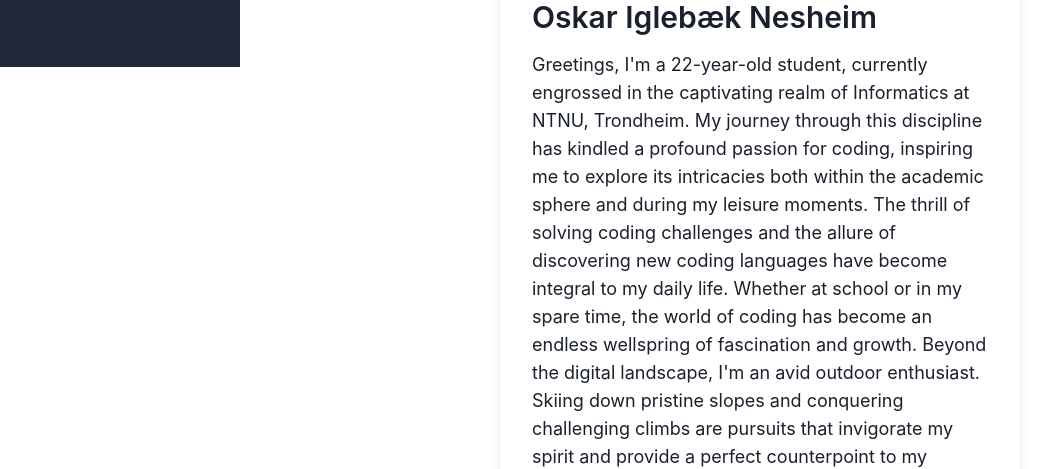
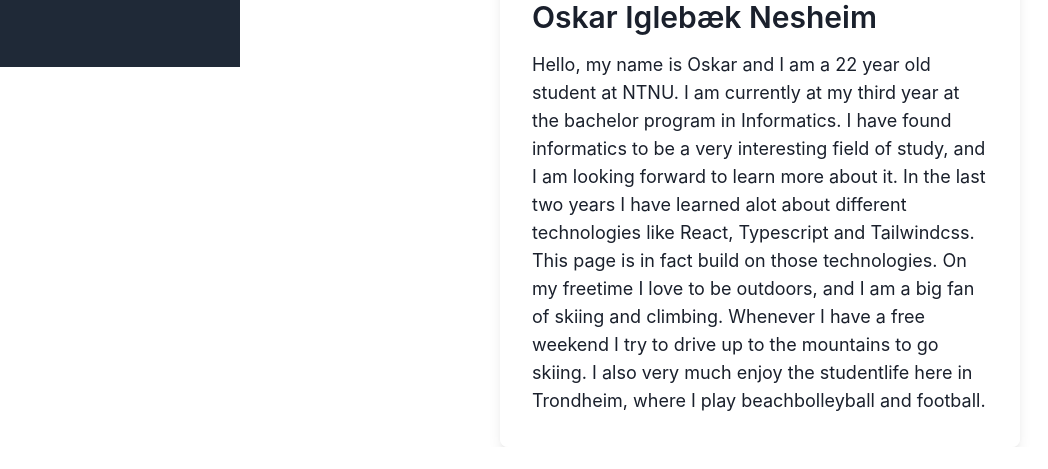
Before and after one commit to oskarnesheim/CV_page, a React (Vite) app: page /#/ in a window 1280 px wide. Shown: the part 733-1202 px from the top of the page, without its empty margins (0-1048 px from the left). After the commit the page ends 1180 px from the top, so only its background shows below. Built offline with nearby package versions, Linux system fonts and the light colour scheme.

Commit message:
refactor: personal text

```diff
--- a/src/About.tsx
+++ b/src/About.tsx
@@ -15,21 +15,17 @@ function About() {
           />
           <h1 className="text-3xl font-semibold mb-4">Oskar Iglebæk Nesheim</h1>
           <p className="text-lg">
-            Greetings, I'm a 22-year-old student, currently engrossed in the
-            captivating realm of Informatics at NTNU, Trondheim. My journey
-            through this discipline has kindled a profound passion for coding,
-            inspiring me to explore its intricacies both within the academic
-            sphere and during my leisure moments. The thrill of solving coding
-            challenges and the allure of discovering new coding languages have
-            become integral to my daily life. Whether at school or in my spare
-            time, the world of coding has become an endless wellspring of
-            fascination and growth. Beyond the digital landscape, I'm an avid
-            outdoor enthusiast. Skiing down pristine slopes and conquering
-            challenging climbs are pursuits that invigorate my spirit and
-            provide a perfect counterpoint to my academic endeavors. In essence,
-            my journey combines the excitement of coding with the exhilaration
-            of outdoor pursuits, forging a path of balanced exploration and
-            continual learning. Best regards, [Your Name]
+            Hello, my name is Oskar and I am a 22 year old student at NTNU. I am
+            currently at my third year at the bachelor program in Informatics. I
+            have found informatics to be a very interesting field of study, and
+            I am looking forward to learn more about it. In the last two years I
+            have learned alot about different technologies like React,
+            Typescript and Tailwindcss. This page is in fact build on those
+            technologies. On my freetime I love to be outdoors, and I am a big
+            fan of skiing and climbing. Whenever I have a free weekend I try to
+            drive up to the mountains to go skiing. I also very much enjoy the
+            studentlife here in Trondheim, where I play beachbolleyball and
+            football.
           </p>
         </div>
       </div>
@@ -38,3 +34,19 @@ function About() {
 }
 
 export default About;
+
+// Greetings, I'm a 22-year-old student, currently engrossed in the
+// captivating realm of Informatics at NTNU, Trondheim. My journey
+// through this discipline has kindled a profound passion for coding,
+// inspiring me to explore its intricacies both within the academic
+// sphere and during my leisure moments. The thrill of solving coding
+// challenges and the allure of discovering new coding languages have
+// become integral to my daily life. Whether at school or in my spare
+// time, the world of coding has become an endless wellspring of
+// fascination and growth. Beyond the digital landscape, I'm an avid
+// outdoor enthusiast. Skiing down pristine slopes and conquering
+// challenging climbs are pursuits that invigorate my spirit and
+// provide a perfect counterpoint to my academic endeavors. In essence,
+// my journey combines the excitement of coding with the exhilaration
+// of outdoor pursuits, forging a path of balanced exploration and
+// continual learning. Best regards, [Your Name]
```
